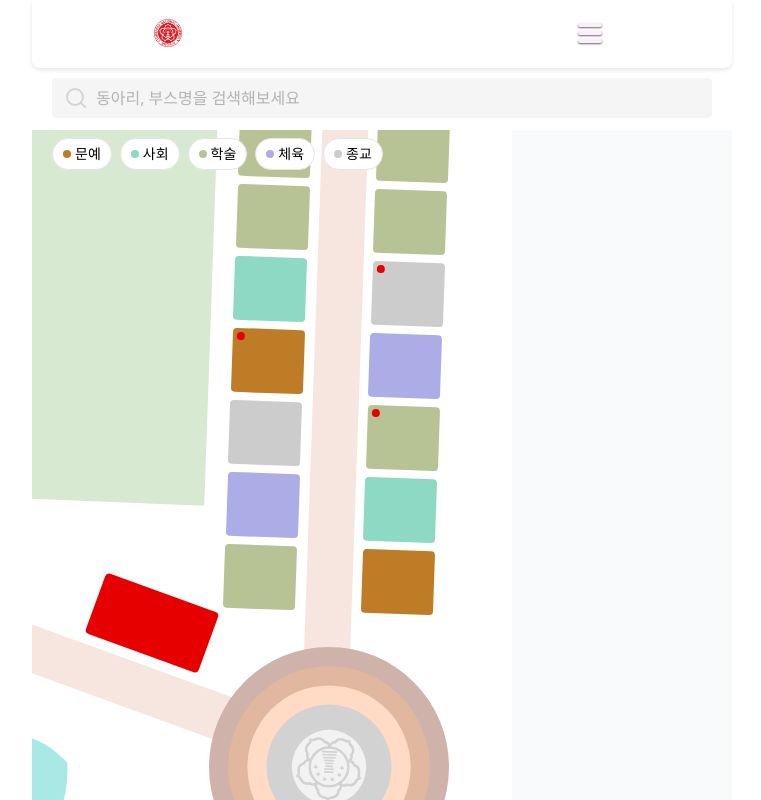
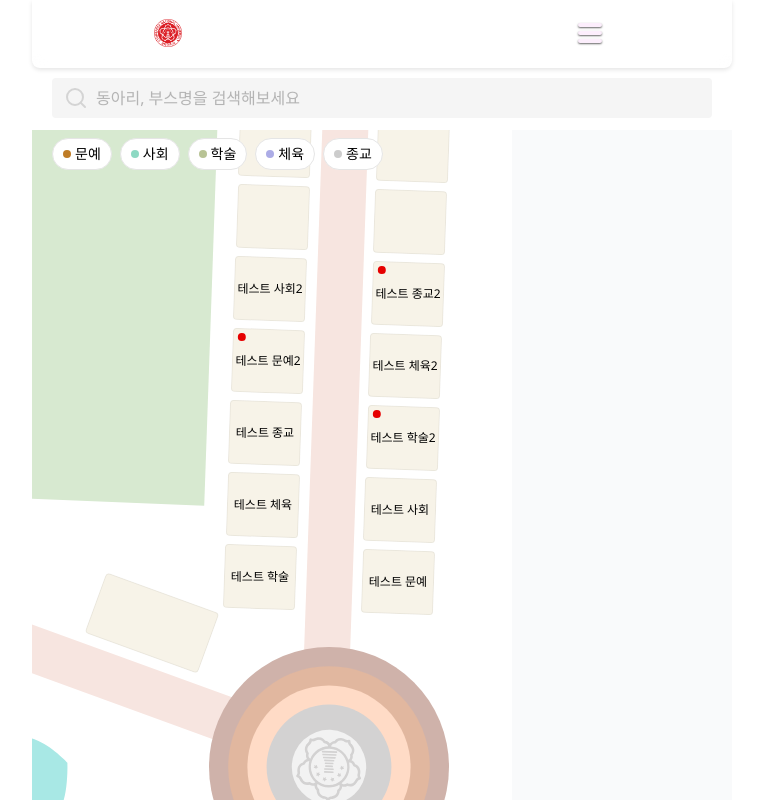
Before and after one commit to knu-80/knu-client, a React (Vite) app: page /map in a window 1280 px wide. Shown: the whole page, without its empty margins (258-1019 px from the left). Built offline with nearby package versions, Linux system fonts and the light colour scheme.

Commit message:
[#14]Feat: 부스 마커 가독성 개선

```diff
--- a/src/components/BoothMarker.tsx
+++ b/src/components/BoothMarker.tsx
@@ -1,16 +1,18 @@
 interface BoothMarkerProps {
   x: number;
   y: number;
+  name: string;
   rotate: -2 | 2 | 20;
-  bgColorClass?: string;
+  bgColorClass: string;
   isManagement?: boolean;
-  isOpen?: boolean;
-  onClick?: () => void;
+  isOpen: boolean;
+  onClick: () => void;
 }
 
 export function BoothMarker({
   x,
   y,
+  name,
   rotate,
   bgColorClass,
   isManagement,
@@ -26,6 +28,12 @@ export function BoothMarker({
     '20': 'rotate-[20deg]',
   }[rotate];
 
+  const textRotateClass = {
+    '-2': 'rotate-2',
+    '2': '-rotate-2',
+    '20': 'rotate-[-20deg]',
+  }[rotate];
+
   return (
     <button
       className={`absolute ${width} ${height} ${rotateClass} cursor-pointer hover:brightness-95`}
@@ -36,11 +44,21 @@ export function BoothMarker({
       }}
       onClick={onClick}
     >
-      <div className={`relative w-full h-full rounded-[4px] flex items-center justify-center ${bgColorClass ?? 'bg-gray-300'}`} >
+      <div
+        className={`relative w-full h-full rounded-[4px] ${bgColorClass ?? 'bg-gray-300'} border border-black/5`}
+      >
         {isOpen && (
           <span className="absolute top-1 left-1 h-2 w-2 rounded-full bg-knu-red" />
         )}
       </div>
+
+      {name && (
+        <span
+          className={`absolute inset-0 flex items-center justify-center pointer-events-none z-10 text-[12px] font-medium whitespace-nowrap ${textRotateClass}`}
+        >
+          {name}
+        </span>
+      )}
     </button>
   );
 }
--- a/src/index.css
+++ b/src/index.css
@@ -16,6 +16,8 @@
   --color-gray-500: #737373;
 
   --color-text-muted: var(--color-gray-400);
+
+  --color-vanilla: #F7F3E8;
 
   --font-sans:
     'Pretendard', 'Apple SD Gothic Neo', 'Noto Sans KR', 'Segoe UI', system-ui, sans-serif;
--- a/src/pages/MapPage.tsx
+++ b/src/pages/MapPage.tsx
@@ -82,12 +82,13 @@ export default function MapPage() {
           const divisionColor = coord.isManagement
             ? DIVISION_INFO.MANAGEMENT.color
             : DIVISION_INFO[boothInfo.division].color;
-          const bgColorClass = isSelected ? 'bg-knu-red' : divisionColor;
+          const bgColorClass = isSelected ? divisionColor : 'bg-vanilla';
 
           return (
             <BoothMarker
               key={boothNum}
               {...coord}
+              name={boothInfo.name}
               bgColorClass={bgColorClass}
               isOpen={boothInfo.is_active}
               onClick={() => setSelectedBoothId(boothNum)}
```
